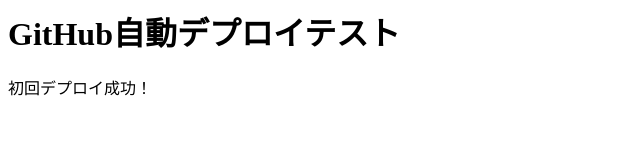
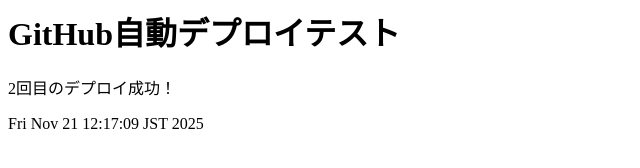
Before and after one commit to monsieurNoiR/github-deploy-test, a plain HTML site: page index.html in a window 1280 px wide. Shown: the whole page, without its empty margins (0-640 px from the left). Drawn offline with Linux system fonts and the light colour scheme.

Commit message:
テスト！：自動デプロイ確認

```diff
--- a/index.html
+++ b/index.html
@@ -1 +1 @@
-<h1>GitHub自動デプロイテスト</h1><p>初回デプロイ成功！</p>
+<h1>GitHub自動デプロイテスト</h1><p>2回目のデプロイ成功！</p><p>Fri Nov 21 12:17:09 JST 2025</p>
```
